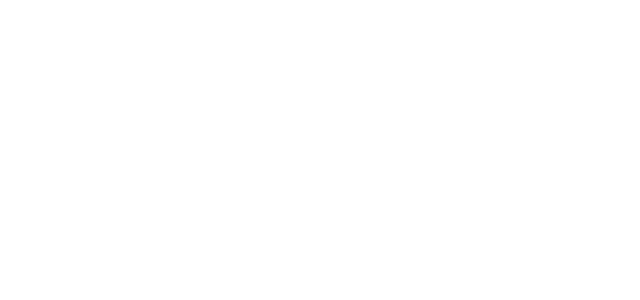
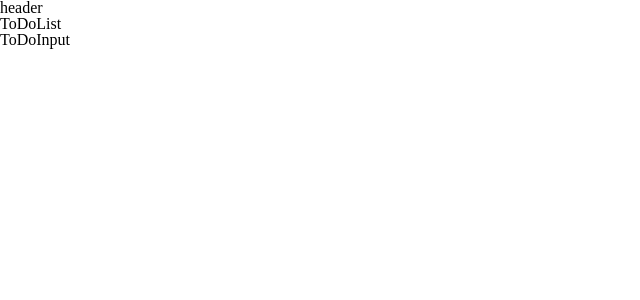
Before and after one commit to peeChulchul/S_TsToDo, a React (Create React App) app: page / in a window 1280 px wide. Shown: the top 300 px of the page, without its empty margins (0-640 px from the left). Built offline with nearby package versions, Linux system fonts and the light colour scheme.

Commit message:
프로젝트 세팅

```diff
--- a/package.json
+++ b/package.json
@@ -16,6 +16,7 @@
     "json-server": "^0.17.4",
     "react": "^18.2.0",
     "react-dom": "^18.2.0",
+    "react-icons": "^4.12.0",
     "react-redux": "^9.0.4",
     "react-router-dom": "^6.20.1",
     "react-scripts": "5.0.1",
--- a/src/App.tsx
+++ b/src/App.tsx
@@ -1,7 +1,18 @@
 import React from "react";
+import { GlobalStyles } from "src/style/GlobalStyles";
+import { ThemeProvider } from "styled-components";
+import { theme } from "src/style/theme";
+import { Router } from "src/shared/Router";
 
 function App() {
-  return <div></div>;
+  return (
+    <>
+      <ThemeProvider theme={theme}>
+        <GlobalStyles />
+        <Router />
+      </ThemeProvider>
+    </>
+  );
 }
 
 export default App;
--- /dev/null
+++ b/src/components/Container.ts
@@ -0,0 +1,6 @@
+import styled from "styled-components";
+
+export const Container = styled.div`
+  max-width: 1200px;
+  min-width: 800px;
+`;
--- /dev/null
+++ b/src/pages/todo/ToDoHeader.tsx
@@ -0,0 +1,5 @@
+import React from "react";
+
+export default function ToDoHeader() {
+  return <header>header</header>;
+}
--- /dev/null
+++ b/src/pages/todo/ToDoInput.tsx
@@ -0,0 +1,5 @@
+import React from "react";
+
+export default function ToDoInput() {
+  return <div>ToDoInput</div>;
+}
--- /dev/null
+++ b/src/pages/todo/ToDoList.tsx
@@ -0,0 +1,5 @@
+import React from "react";
+
+export default function ToDoList() {
+  return <div>ToDoList</div>;
+}
--- /dev/null
+++ b/src/pages/todo/view/PageToDo.tsx
@@ -0,0 +1,14 @@
+import React from "react";
+import ToDoHeader from "../ToDoHeader";
+import ToDoList from "../ToDoList";
+import ToDoInput from "../ToDoInput";
+
+export default function PageToDo() {
+  return (
+    <div>
+      <ToDoHeader />
+      <ToDoList />
+      <ToDoInput />
+    </div>
+  );
+}
--- /dev/null
+++ b/src/shared/Router.tsx
@@ -0,0 +1,12 @@
+import { BrowserRouter, Routes, Route } from "react-router-dom";
+import PageToDo from "src/pages/todo/view/PageToDo";
+
+export function Router() {
+  return (
+    <BrowserRouter>
+      <Routes>
+        <Route index={true} element={<PageToDo />}></Route>
+      </Routes>
+    </BrowserRouter>
+  );
+}
--- /dev/null
+++ b/src/style/GlobalStyles.tsx
@@ -0,0 +1,9 @@
+import { createGlobalStyle } from "styled-components";
+import reset from "styled-reset";
+
+export const GlobalStyles = createGlobalStyle`
+    ${reset}
+    *{
+        box-sizing: border-box;
+    }
+`;
--- /dev/null
+++ b/src/style/theme.ts
@@ -0,0 +1 @@
+export const theme = {};
--- a/tsconfig.json
+++ b/tsconfig.json
@@ -2,7 +2,7 @@
   "compilerOptions": {
     "baseUrl": ".",
     "paths": {
-      "@/*": ["src/*"]
+      "src/*": ["src/*"]
     },
     "target": "es5",
     "lib": ["dom", "dom.iterable", "esnext"],
```
Also changed, not shown: 1 other file (tests, documents, lock files or other folders).
